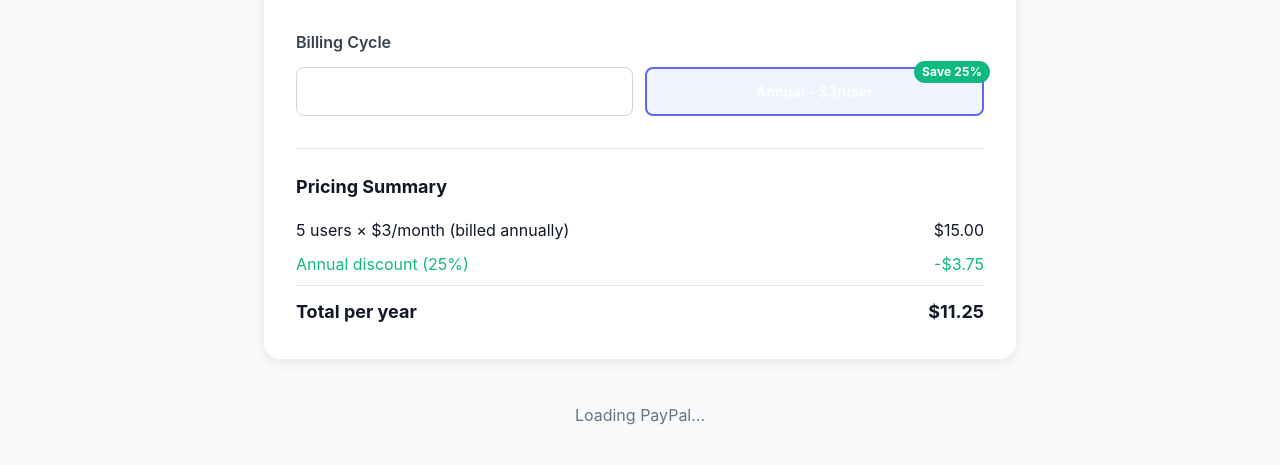
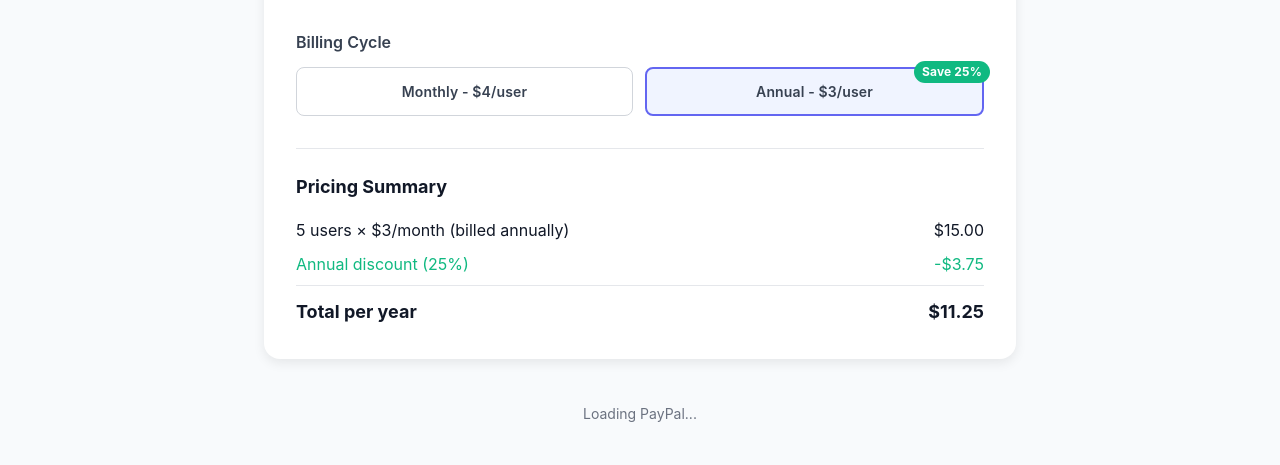
Before and after one commit to deepesh75/zyync-project-management, a Next.js app: page /pricing/pro in a window 1280 px wide. Shown: the part 471-936 px from the top of the page. Built offline with nearby package versions, Linux system fonts and the light colour scheme; no server answers.

Commit message:
fix: prevent multiple PayPal buttons and fix invisible text in billing cycle buttons

```diff
--- a/src/pages/pricing/pro.tsx
+++ b/src/pages/pricing/pro.tsx
@@ -37,6 +37,12 @@ export default function ProPricing() {
   // Render PayPal button when SDK is loaded
   useEffect(() => {
     if (paypalLoaded && window.paypal) {
+      // Clear any existing PayPal buttons
+      const container = document.getElementById('paypal-button-container')
+      if (container) {
+        container.innerHTML = ''
+      }
+
       window.paypal.Buttons({
         style: {
           shape: 'pill',
@@ -73,7 +79,7 @@ export default function ProPricing() {
         }
       }).render('#paypal-button-container')
     }
-  }, [paypalLoaded, session, userCount, billingCycle, router])
+  }, [paypalLoaded, session, userCount, billingCycle]) // Removed router from dependencies
 
   const handleSubscribe = () => {
     if (!session) {
@@ -155,7 +161,8 @@ export default function ProPricing() {
                   onClick={() => setBillingCycle('monthly')}
                   style={{
                     flex: 1, padding: '12px 24px', borderRadius: 8, border: billingCycle === 'monthly' ? '2px solid #6366f1' : '1px solid #d1d5db',
-                    background: billingCycle === 'monthly' ? '#f0f4ff' : 'white', cursor: 'pointer', fontWeight: 600
+                    background: billingCycle === 'monthly' ? '#f0f4ff' : 'white', cursor: 'pointer', fontWeight: 600,
+                    color: '#374151'
                   }}
                 >
                   Monthly - ${4}/user
@@ -165,7 +172,7 @@ export default function ProPricing() {
                   style={{
                     flex: 1, padding: '12px 24px', borderRadius: 8, border: billingCycle === 'annual' ? '2px solid #6366f1' : '1px solid #d1d5db',
                     background: billingCycle === 'annual' ? '#f0f4ff' : 'white', cursor: 'pointer', fontWeight: 600,
-                    position: 'relative'
+                    position: 'relative', color: '#374151'
                   }}
                 >
                   Annual - ${3}/user
@@ -205,7 +212,7 @@ export default function ProPricing() {
           <div style={{ textAlign: 'center' }}>
             <div id="paypal-button-container" style={{ maxWidth: 400, margin: '0 auto' }}></div>
             {!paypalLoaded && (
-              <div style={{ padding: '20px', color: '#6b7280' }}>
+              <div style={{ padding: '20px', color: '#6b7280', fontSize: '14px' }}>
                 Loading PayPal...
               </div>
             )}
```
